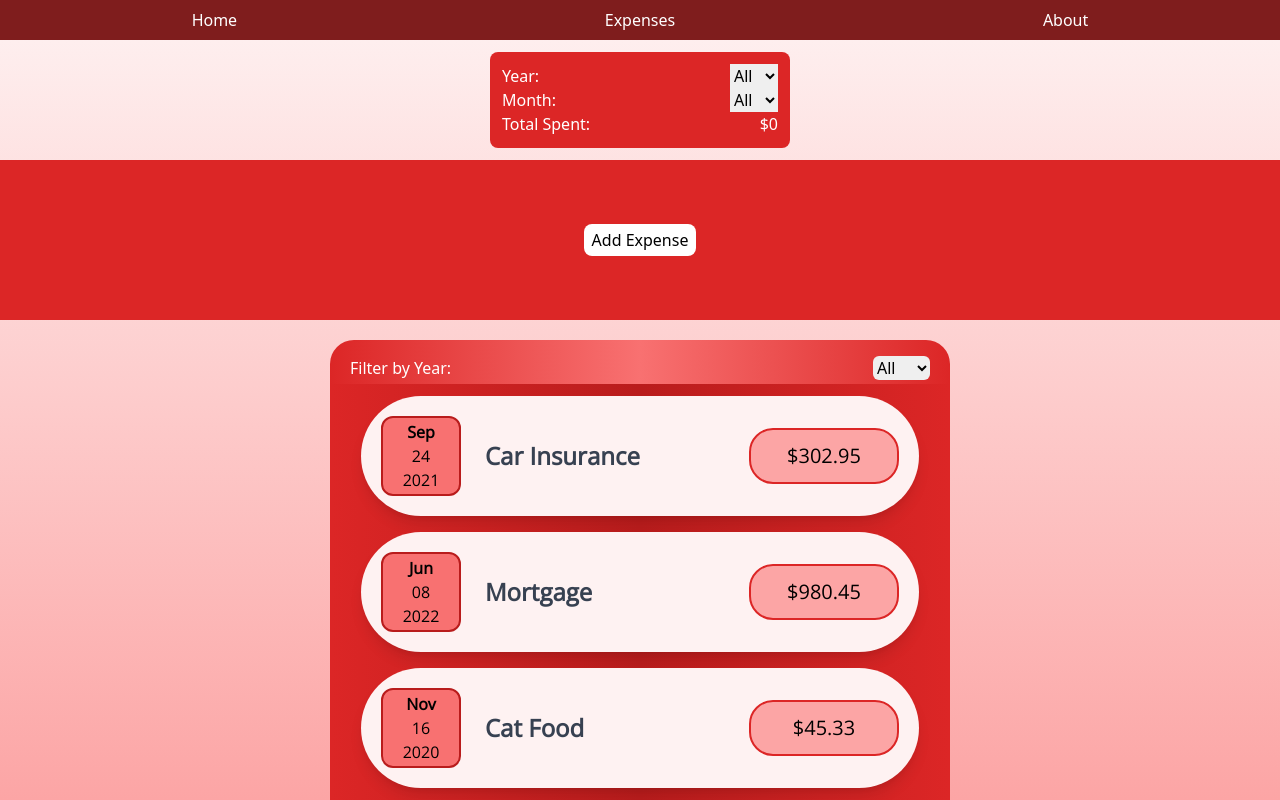
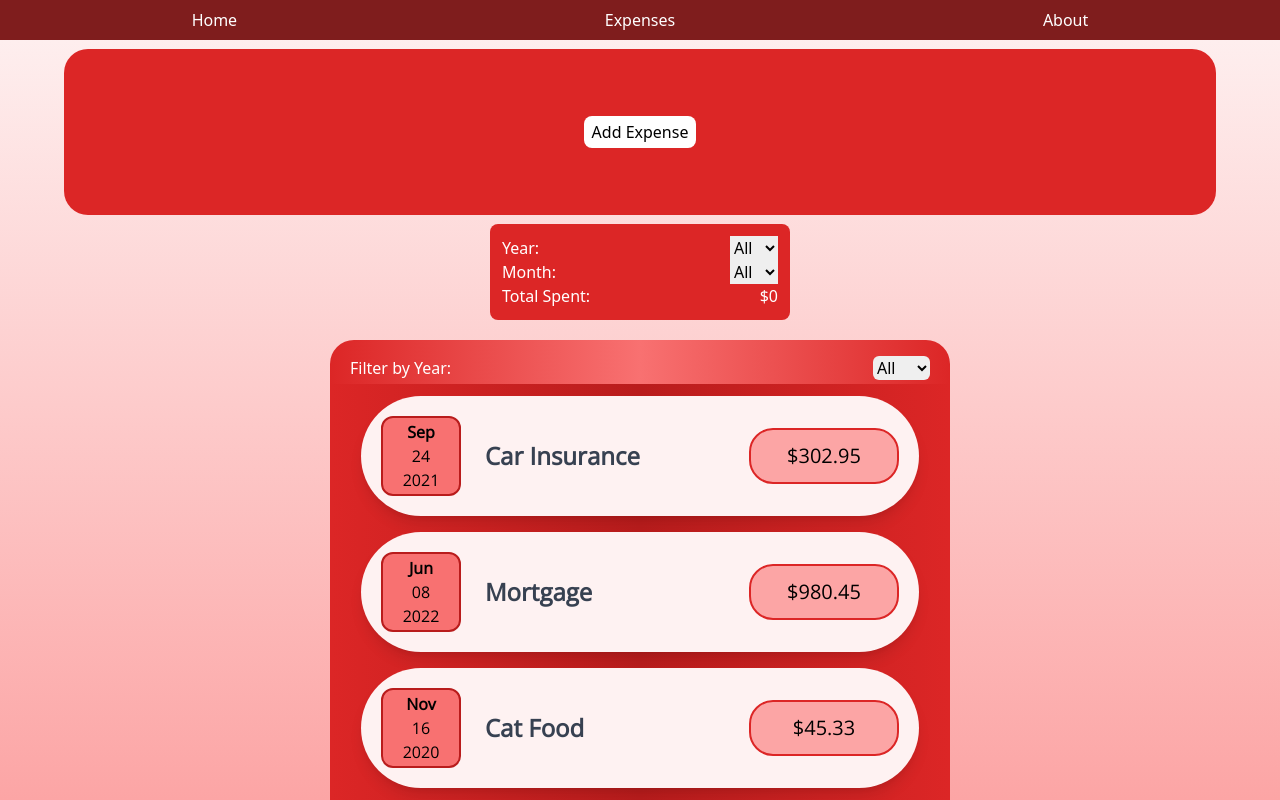
Before and after one commit to 90sPixelDev/react-expanse-tracker, a React (Create React App) app: page / in a window 1280 px wide. Shown: the top 800 px of the page. Built offline with nearby package versions, Linux system fonts and the light colour scheme.

Commit message:
started the section for charts

```diff
--- a/src/App.js
+++ b/src/App.js
@@ -58,8 +58,8 @@ const App = () => {
 	return (
 		<HomeBody>
 			<Header />
+			<NewExpense onAddExpense={addExpenseHandler} />
 			<Stats data={expenses}></Stats>
-			<NewExpense onAddExpense={addExpenseHandler} />
 			<Expenses items={expenses} />
 		</HomeBody>
 	);
--- /dev/null
+++ b/src/components/Chart/Chart.js
@@ -0,0 +1,19 @@
+import React from 'react';
+import ChartBar from './ChartBar';
+import PropTypes from 'prop-types';
+
+const Chart = (props) => {
+	const classes = {
+		chart: 'w-full h-full bg-blue-500',
+	};
+
+	// const hold = props.dataPoints.map((dataPoint) => <ChartBar />);
+
+	return <section className={classes.chart}></section>;
+};
+
+// Chart.propTypes = {
+// 	dataPoints: PropTypes.array,
+// };
+
+export default Chart;
--- /dev/null
+++ b/src/components/Chart/ChartBar.js
@@ -0,0 +1,5 @@
+import React from 'react';
+
+const ChartBar = () => {};
+
+export default ChartBar;
--- a/src/components/NewExpense/NewExpense.js
+++ b/src/components/NewExpense/NewExpense.js
@@ -6,7 +6,7 @@ import autoAnimate from '@formkit/auto-animate';
 const NewExpense = (props) => {
 	const classes = {
 		section: 'max-w-[500px] min-w-[250px] h-full',
-		sectionNew: 'h-full w-full bg-red-600',
+		sectionNew: 'h-[90%] w-[90%] bg-red-600 rounded-3xl',
 		parent: 'w-full w-full h-full grid place-items-center rounded-3xl',
 		button: 'bg-white sm:hover:bg-gray-200 rounded-lg w-max h-max py-1 px-2',
 	};
--- a/src/components/stats/Stats.js
+++ b/src/components/stats/Stats.js
@@ -1,6 +1,6 @@
-import React, { useEffect, useState, useRef } from 'react';
+import React, { useState } from 'react';
 import PropTypes from 'prop-types';
-import autoAnimate from '@formkit/auto-animate';
+import Chart from '../Chart/Chart';
 
 const Stats = (props) => {
 	const classes = {
@@ -153,6 +153,7 @@ const Stats = (props) => {
 				<p className={classes.statTitle}>Total Spent: </p>
 				<span className={classes.amt}>${total}</span>
 			</div>
+			<Chart />
 		</section>
 	);
 };
--- a/tailwind.config.js
+++ b/tailwind.config.js
@@ -8,7 +8,7 @@ module.exports = {
 				OpenSans: ['Open Sans', 'sans-serif'],
 			},
 			gridTemplateRows: {
-				layout: '5vh 15vh, 20vh, 60vh',
+				layout: '5vh, 23vh, 12vh, 60vh',
 			},
 		},
 		screens: {
```
